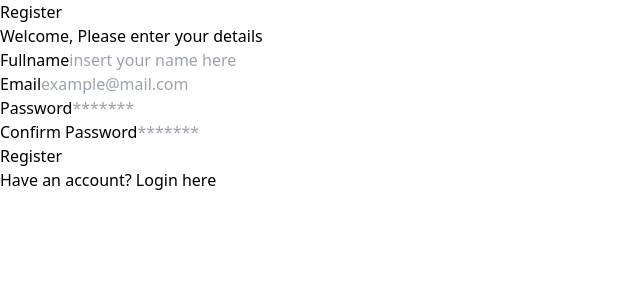
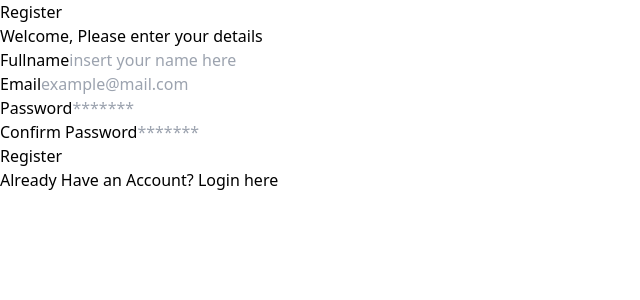
Before and after one commit to noffrizal/react-18, a React (Vite) app: page /register in a window 1280 px wide. Shown: the top 300 px of the page, without its empty margins (0-640 px from the left). Built offline with nearby package versions, Linux system fonts and the light colour scheme.

Commit message:
conditional rendering

```diff
--- a/src/Pages/register.jsx
+++ b/src/Pages/register.jsx
@@ -1,16 +1,12 @@
 import FormRegister from "../components/Fragments/FormRegister"
 import AuthLayouts from "../components/Layouts/AuthLayouts"
-import { Link } from "react-router-dom"
 
 
 const RegisterPage = () => {
     return(
-        <AuthLayouts title='Register'>
+        <AuthLayouts title='Register' type='register'>
             <FormRegister />
-            <p className="text-sm mt-5 text-center">
-                Have an account?
-                <Link to="/login" className="font-bold text-blue-600"> Login here</Link>
-            </p>
+
         </AuthLayouts>
     )
 }
--- a/src/components/Layouts/AuthLayouts.jsx
+++ b/src/components/Layouts/AuthLayouts.jsx
@@ -1,7 +1,8 @@
 import FormLogin from "../Fragments/FormLogin"
+import { Link } from "react-router-dom"
 
 const AuthLayouts = (props) => {
-    const { children, title } = props
+    const { children, title, type } = props
     return (
         <div className='min-h-screen items-center flex justify-center'>
             <div className="flex gap-x-3">
@@ -11,6 +12,17 @@ const AuthLayouts = (props) => {
                         Welcome, Please enter your details
                     </p>
                     {children}
+                    <p className="text-sm mt-5 text-center">
+                        {type === 'login' ? "Don't have an account?" : "Already Have an Account?"}
+
+                        {type === 'login' &&
+                            (<Link to="/register" className="font-bold text-blue-600"> Sign Up here</Link>)}
+
+                        {type === 'register' &&
+                            (<Link to="/login" className="font-bold text-blue-600"> Login here</Link>)}
+
+
+                    </p>
                 </div>
             </div>
         </div>
```
Lines whose indentation alone changed are shown as unchanged.
